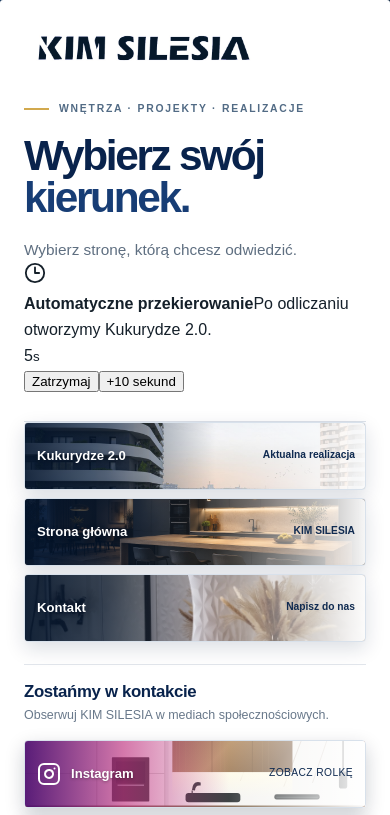
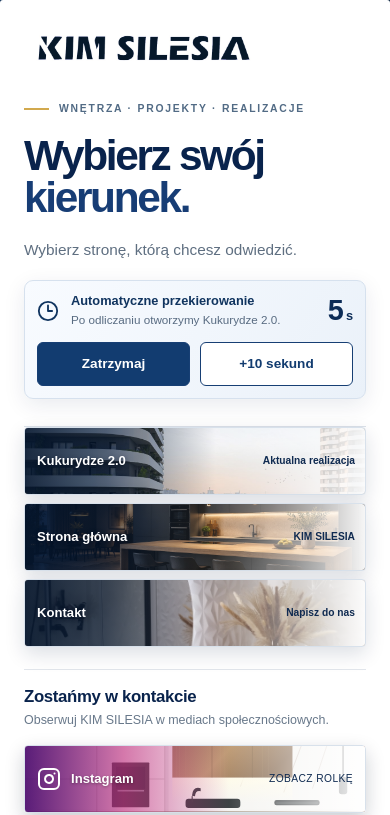
Before and after one commit to KiMsilesia/home, a Next.js app: page /home/qr in a window 390 px wide. Shown: the top 815 px of the page. Built offline with nearby package versions, Linux system fonts and the light colour scheme; a web font is replaced by a local one.

Commit message:
Style QR countdown controls for mobile and desktop

```diff
--- a/app/qr/qr-social.css
+++ b/app/qr/qr-social.css
@@ -208,3 +208,19 @@
 @media(prefers-reduced-motion:reduce){
  .qr-choice-links>a::after,.qr-social-grid>.qr-social-tile::before{transition:none!important;display:none!important}
 }
+
+/* Sterowanie odliczaniem QR — nad kafelkami */
+.qr-timer-panel{margin:18px 0 20px;padding:16px;border:1px solid #d6e1ee;border-radius:9px;background:linear-gradient(125deg,#f8fbff,#eaf1f9);box-shadow:0 6px 22px rgba(8,34,75,.09)}
+.qr-timer-summary{display:flex;align-items:center;gap:12px;color:#10345f}
+.qr-timer-summary>svg{flex-shrink:0}
+.qr-timer-copy{display:flex;flex-direction:column;gap:3px;min-width:0;flex:1}
+.qr-timer-copy strong{font-size:.9rem;line-height:1.25}
+.qr-timer-copy span{font-size:.73rem;color:#586b81;line-height:1.4}
+.qr-timer-count{font-variant-numeric:tabular-nums;font-size:2.1rem;font-weight:800;line-height:1;color:#0c2c57;white-space:nowrap}
+.qr-timer-count small{font-size:.8rem;margin-left:2px}
+.qr-timer-actions{display:grid;grid-template-columns:1fr 1fr;gap:10px;margin-top:14px}
+.qr-timer-actions button{min-height:43px;padding:10px 12px;border:1px solid #173f74;border-radius:6px;background:#123c70;color:#fff;font:inherit;font-size:.85rem;font-weight:700;cursor:pointer}
+.qr-timer-actions button+button{background:#fff;color:#123c70}
+.qr-timer-actions button:hover{filter:brightness(1.08)}
+.qr-timer-actions button:focus-visible{outline:3px solid #5598e9;outline-offset:3px}
+@media(max-width:400px){.qr-timer-panel{padding:12px}.qr-timer-count{font-size:1.8rem}.qr-timer-copy strong{font-size:.8rem}}
```
